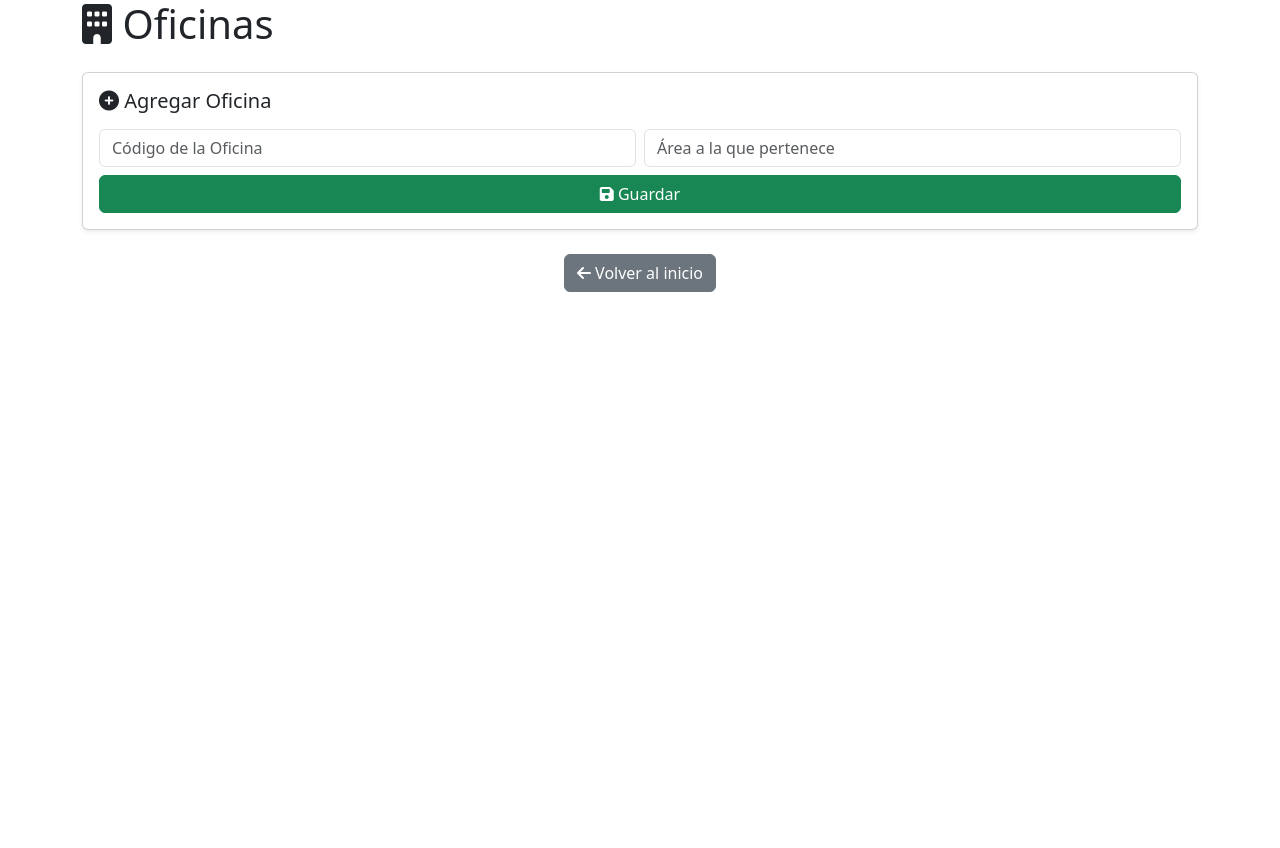
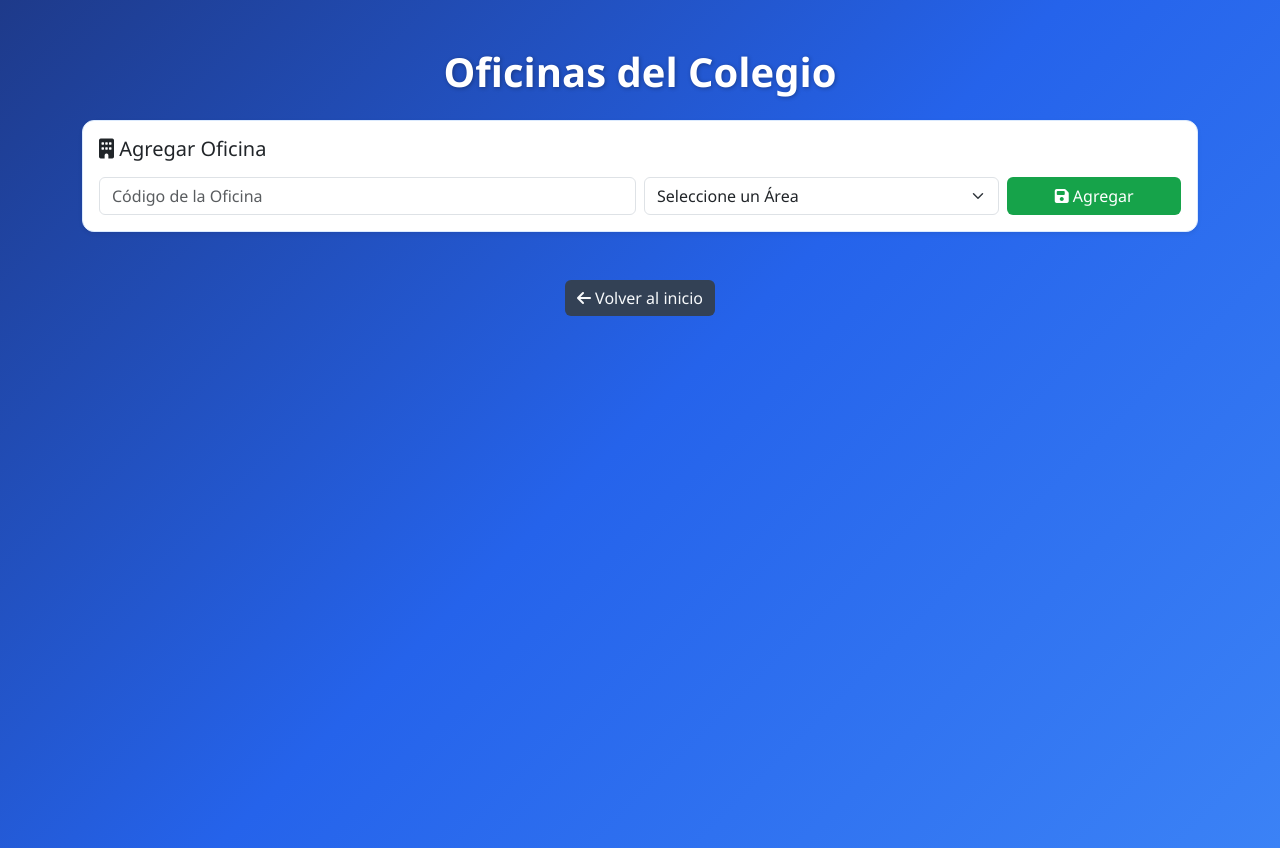
Before and after one commit to Drownfe/CRUD-CAMBRIDGE, a Flask app: page /oficinas in a window 1280 px wide. Before the commit the page ends 292 px from the top, so only its background shows below. Run offline with Flask 3, Linux system fonts and the light colour scheme; data that the repository does not hold is empty; some libraries are stand-ins or nearby versions.

Commit message:
CRUD OFICINAS  completado, separado HTML CSS y JS, funcional

```diff
--- a/app.py
+++ b/app.py
@@ -50,7 +50,12 @@ class Oficina(db.Model):
     empleados = db.relationship("Empleado", backref="oficina", cascade="all, delete", passive_deletes=True)
 
     def to_dict(self):
-        return {"id": self.id_oficina, "codigo": self.codigo, "idArea": self.id_area}
+        return {
+            "id": self.id_oficina,
+            "codigo": self.codigo,
+            "idArea": self.id_area,
+            "areaNombre": self.area.nombre if self.area else None
+        }
 class Empleado(db.Model):
     __tablename__ = "empleados"
     id_empleado = db.Column(db.Integer, primary_key=True, autoincrement=True)
@@ -353,38 +358,116 @@ def delete_empleado(id):
         }), 400
 
 
-# ==============================================
+# ==========================
 # API OFICINAS
-# ==============================================
+# ==========================
 
 @app.route("/api/oficinas", methods=["GET"])
 def get_oficinas():
     oficinas = Oficina.query.all()
     return jsonify([o.to_dict() for o in oficinas])
 
+
 @app.route("/api/oficinas", methods=["POST"])
 def add_oficina():
     data = request.json
-    nueva_oficina = Oficina(codigo=data["codigo"], id_area=data["idArea"])
+    codigo = data.get("codigo", "").strip().title()
+    id_area = data.get("idArea")
+
+    # Validación: código obligatorio y longitud
+    if len(codigo) < 2 or len(codigo) > 100:
+        return jsonify({
+            "status": "error",
+            "message": "⚠️ El código de la oficina debe tener entre 2 y 100 caracteres."
+        }), 400
+
+    # Validación: unicidad de código
+    existente = Oficina.query.filter_by(codigo=codigo).first()
+    if existente:
+        return jsonify({
+            "status": "error",
+            "message": "⚠️ Ya existe una oficina con ese código."
+        }), 400
+
+    # Validación: el área debe existir
+    if not Area.query.get(id_area):
+        return jsonify({
+            "status": "error",
+            "message": "⚠️ El área seleccionada no existe."
+        }), 400
+
+    nueva_oficina = Oficina(codigo=codigo, id_area=id_area)
     db.session.add(nueva_oficina)
     db.session.commit()
-    return jsonify(nueva_oficina.to_dict()), 201
+
+    return jsonify({
+        "status": "ok",
+        "message": "Oficina agregada con éxito ✅",
+        "oficina": nueva_oficina.to_dict()
+    }), 201
+
 
 @app.route("/api/oficinas/<int:id>", methods=["PUT"])
 def update_oficina(id):
     oficina = Oficina.query.get_or_404(id)
     data = request.json
-    oficina.codigo = data.get("codigo", oficina.codigo)
-    oficina.id_area = data.get("idArea", oficina.id_area)
+
+    codigo = data.get("codigo", "").strip().title()
+    id_area = data.get("idArea")
+
+    # Validación: longitud
+    if len(codigo) < 2 or len(codigo) > 100:
+        return jsonify({
+            "status": "error",
+            "message": "⚠️ El código de la oficina debe tener entre 2 y 100 caracteres."
+        }), 400
+
+    # Validación: unicidad (ignora la misma oficina)
+    existente = Oficina.query.filter(
+        Oficina.codigo.ilike(codigo),
+        Oficina.id_oficina != id
+    ).first()
+    if existente:
+        return jsonify({
+            "status": "error",
+            "message": "⚠️ Ya existe otra oficina con ese código."
+        }), 400
+
+    # Validación: área existente
+    if id_area and not Area.query.get(id_area):
+        return jsonify({
+            "status": "error",
+            "message": "⚠️ El área seleccionada no existe."
+        }), 400
+
+    oficina.codigo = codigo
+    oficina.id_area = id_area if id_area else oficina.id_area
     db.session.commit()
-    return jsonify(oficina.to_dict())
+
+    return jsonify({
+        "status": "ok",
+        "message": "Oficina actualizada con éxito ✅",
+        "oficina": oficina.to_dict()
+    })
+
 
 @app.route("/api/oficinas/<int:id>", methods=["DELETE"])
 def delete_oficina(id):
     oficina = Oficina.query.get_or_404(id)
-    db.session.delete(oficina)
-    db.session.commit()
-    return jsonify({"message": "Oficina eliminada"})
+    try:
+        db.session.delete(oficina)
+        db.session.commit()
+        return jsonify({
+            "status": "ok",
+            "message": "Oficina eliminada con éxito 🗑️"
+        })
+    except IntegrityError:
+        db.session.rollback()
+        return jsonify({
+            "status": "error",
+            "message": "⚠️ No se puede eliminar la oficina porque tiene empleados asociados."
+        }), 400
+
 
 # ==============================================
 # API SALONES
--- /dev/null
+++ b/static/css/oficinas.css
@@ -0,0 +1,77 @@
+/* =======================
+   OFICINAS DEL COLEGIO
+   Estilo académico sobrio
+======================= */
+
+/* Fondo general */
+body {
+    background: linear-gradient(135deg, #1e3a8a 0%, #2563eb 50%, #3b82f6 100%) !important;
+    font-family: 'Segoe UI', Tahoma, Geneva, Verdana, sans-serif;
+    color: #1e293b;
+    min-height: 100vh;
+}
+
+/* Título */
+h1 {
+    font-weight: 700;
+    color: #ffffff;
+    text-shadow: 1px 1px 4px rgba(0,0,0,0.3);
+}
+
+/* Tarjeta formulario */
+.form-card {
+    border-radius: 12px;
+    background: #ffffff;
+    border: 1px solid #dbeafe;
+    box-shadow: 0px 4px 15px rgba(0,0,0,0.08);
+}
+
+/* Inputs */
+.form-control,
+.form-select {
+    border-radius: 6px;
+}
+.form-control:focus,
+.form-select:focus {
+    border-color: #2563eb;
+    box-shadow: 0 0 5px rgba(37, 99, 235, 0.3);
+}
+
+/* Botones */
+.btn-success { background-color: #16a34a; border: none; }
+.btn-success:hover { background-color: #15803d; }
+
+.btn-primary { background-color: #2563eb; border: none; }
+.btn-primary:hover { background-color: #1d4ed8; }
+
+.btn-warning { background-color: #fbbf24; border: none; color: #1e293b; }
+.btn-warning:hover { background-color: #f59e0b; }
+
+.btn-danger { background-color: #ef4444; border: none; }
+.btn-danger:hover { background-color: #dc2626; }
+
+.btn-secondary { background-color: #334155; border: none; color: #f8fafc; }
+.btn-secondary:hover { background-color: #1e293b; }
+
+/* Tarjetas de oficinas */
+.custom-card {
+    border: 1px solid #dbeafe;
+    border-radius: 10px;
+    background: #f9fafb;
+    margin-bottom: 20px;
+    transition: transform 0.2s ease, box-shadow 0.2s ease;
+}
+.custom-card:hover {
+    transform: translateY(-2px);
+    box-shadow: 0px 6px 16px rgba(37, 99, 235, 0.25);
+}
+.custom-card .card-header {
+    background: #f1f5f9;
+    color: #1e3a8a;
+    font-weight: 600;
+    border-bottom: 1px solid #e2e8f0;
+    padding: 10px 15px;
+    display: flex;
+    justify-content: space-between;
+    align-items: center;
+}
--- /dev/null
+++ b/static/js/oficinas.js
@@ -0,0 +1,159 @@
+// ==========================
+// CARGAR AREAS PARA SELECTS
+// ==========================
+async function cargarAreasSelect() {
+    const res = await fetch("/api/areas");
+    const areas = await res.json();
+
+    const selectAdd = document.getElementById("idArea");
+    const selectEdit = document.getElementById("editIdArea");
+
+    [selectAdd, selectEdit].forEach(select => {
+        select.innerHTML = '<option value="">Seleccione un Área</option>';
+        areas.forEach(area => {
+            const opt = document.createElement("option");
+            opt.value = area.id;
+            opt.textContent = area.nombre;
+            select.appendChild(opt);
+        });
+    });
+}
+
+// ==========================
+// CARGAR OFICINAS (READ)
+// ==========================
+async function cargarOficinas() {
+    try {
+        const res = await fetch("/api/oficinas");
+        const oficinas = await res.json();
+
+        const container = document.getElementById("oficinasContainer");
+        container.innerHTML = "";
+
+        oficinas.forEach(ofi => {
+            const card = document.createElement("div");
+            card.className = "col-lg-6 col-md-8 mb-3";
+            card.innerHTML = `
+                <div class="card custom-card">
+                    <div class="card-header d-flex justify-content-between align-items-center">
+                        <span><i class="fas fa-building"></i> ${ofi.codigo} <br>
+                        <small>Área: ${ofi.areaNombre}</small></span>
+                        <div>
+                            <button class="btn btn-sm btn-warning me-2" onclick="editarOficina(${ofi.id}, '${ofi.codigo}', ${ofi.idArea})">
+                                <i class="fas fa-edit"></i> Editar
+                            </button>
+                            <button class="btn btn-sm btn-danger" onclick="eliminarOficina(${ofi.id})">
+                                <i class="fas fa-trash"></i> Eliminar
+                            </button>
+                        </div>
+                    </div>
+                </div>
+            `;
+            container.appendChild(card);
+        });
+    } catch (error) {
+        console.error("Error al cargar oficinas:", error);
+    }
+}
+
+// ==========================
+// CREAR OFICINA (CREATE)
+// ==========================
+document.getElementById("formOficina").addEventListener("submit", async function(e) {
+    e.preventDefault();
+
+    const data = {
+        codigo: document.getElementById("codigo").value.trim(),
+        idArea: document.getElementById("idArea").value
+    };
+
+    try {
+        const response = await fetch("/api/oficinas", {
+            method: "POST",
+            headers: { "Content-Type": "application/json" },
+            body: JSON.stringify(data)
+        });
+
+        const result = await response.json();
+
+        if (response.ok && result.status !== "error") {
+            alert("Oficina agregada correctamente ✅");
+            this.reset();
+            cargarOficinas();
+        } else {
+            alert("⚠️ " + result.message);
+        }
+    } catch (error) {
+        console.error("Error al crear oficina:", error);
+    }
+});
+
+// ==========================
+// EDITAR OFICINA (UPDATE)
+// ==========================
+function editarOficina(id, codigo, idArea) {
+    document.getElementById("editIdOficina").value = id;
+    document.getElementById("editCodigo").value = codigo;
+    document.getElementById("editIdArea").value = idArea;
+
+    new bootstrap.Modal(document.getElementById("modalEditarOficina")).show();
+}
+
+document.getElementById("formEditarOficina").addEventListener("submit", async function(e) {
+    e.preventDefault();
+
+    const id = document.getElementById("editIdOficina").value;
+    const data = {
+        codigo: document.getElementById("editCodigo").value.trim(),
+        idArea: document.getElementById("editIdArea").value
+    };
+
+    try {
+        const response = await fetch(`/api/oficinas/${id}`, {
+            method: "PUT",
+            headers: { "Content-Type": "application/json" },
+            body: JSON.stringify(data)
+        });
+
+        const result = await response.json();
+
+        if (response.ok && result.status !== "error") {
+            alert("Oficina actualizada correctamente ✅");
+            bootstrap.Modal.getInstance(document.getElementById("modalEditarOficina")).hide();
+            cargarOficinas();
+        } else {
+            alert("⚠️ " + result.message);
+        }
+    } catch (error) {
+        console.error("Error al actualizar oficina:", error);
+    }
+});
+
+// ==========================
+// ELIMINAR OFICINA (DELETE)
+// ==========================
+async function eliminarOficina(id) {
+    if (!confirm("¿Seguro que quieres eliminar esta oficina?")) return;
+
+    try {
+        const response = await fetch(`/api/oficinas/${id}`, { method: "DELETE" });
+        const result = await response.json();
+
+        if (response.ok && result.status !== "error") {
+            alert("Oficina eliminada correctamente 🗑️");
+            cargarOficinas();
+        } else {
+            alert("⚠️ " + result.message);
+        }
+    } catch (error) {
+        console.error("Error al eliminar oficina:", error);
+    }
+}
+
+// ==========================
+// INICIALIZAR
+// ==========================
+document.addEventListener("DOMContentLoaded", () => {
+    cargarAreasSelect();
+    cargarOficinas();
+});
--- a/templates/Oficinas/oficinas.html
+++ b/templates/Oficinas/oficinas.html
@@ -1,43 +1,56 @@
 <!DOCTYPE html>
 <html lang="es">
 <head>
-    <meta charset="UTF-8" />
+    <meta charset="UTF-8">
     <title>Oficinas del Colegio</title>
+
+    <!-- Bootstrap -->
     <link href="https://cdn.jsdelivr.net/npm/bootstrap@5.3.2/dist/css/bootstrap.min.css" rel="stylesheet">
-    <link href="{{ url_for('static', filename='css/styles.css') }}" rel="stylesheet">
+
+    <!-- FontAwesome -->
     <script src="https://kit.fontawesome.com/c7eadad438.js" crossorigin="anonymous"></script>
+
+    <!-- CSS propio -->
+    <link href="{{ url_for('static', filename='css/oficinas.css') }}" rel="stylesheet">
 </head>
 <body>
-    <div class="container">
-        <h1 class="page-title mb-4"><i class="fas fa-building"></i> Oficinas</h1>
+    <div class="container mt-5">
+        <!-- Título -->
+        <h1 class="text-center mb-4">Oficinas del Colegio</h1>
 
-        <!-- Formulario compacto para crear oficina -->
-        <div class="card form-card shadow-sm">
+        <!-- Formulario para agregar oficina -->
+        <div class="card form-card shadow-sm mb-4">
             <div class="card-body">
-            <h5 class="card-title mb-3"><i class="fas fa-plus-circle"></i> Agregar Oficina</h5>
-            <form id="formOficina" class="row g-2 align-items-center">
-              <div class="col-md-6"><input type="text" id="codigo" class="form-control" placeholder="Código de la Oficina" required></div>
-              <div class="col-md-6"><input type="text" id="idArea" class="form-control" placeholder="Área a la que pertenece"></div>
-              <div class="col-md-12 d-grid">
-                <button type="submit" class="btn btn-success"><i class="fas fa-save"></i> Guardar</button>
+                <h5 class="card-title mb-3"><i class="fas fa-building"></i> Agregar Oficina</h5>
+                <form id="formOficina" class="row g-2">
+                    <div class="col-md-6">
+                        <input type="text" id="codigo" class="form-control" placeholder="Código de la Oficina" required>
+                    </div>
+                    <div class="col-md-4">
+                        <select id="idArea" class="form-select" required>
+                            <option value="">Seleccione un Área</option>
+                        </select>
+                    </div>
+                    <div class="col-md-2 d-grid">
+                        <button type="submit" class="btn btn-success"><i class="fas fa-save"></i> Agregar</button>
                     </div>
                 </form>
             </div>
         </div>
 
-        <!-- Contenedor oficinas -->
+        <!-- Contenedor dinámico de oficinas -->
         <div id="oficinasContainer" class="row justify-content-center"></div>
 
         <!-- Botón volver -->
         <div class="text-center mt-4">
-            <a href="/" class="btn btn-secondary btn-custom">
+            <a href="/" class="btn btn-secondary">
                 <i class="fas fa-arrow-left"></i> Volver al inicio
             </a>
         </div>
     </div>
 
     <!-- Modal Editar Oficina -->
-    <div class="modal fade" id="modalEditar" tabindex="-1" aria-hidden="true">
+    <div class="modal fade" id="modalEditarOficina" tabindex="-1" aria-hidden="true">
         <div class="modal-dialog">
             <div class="modal-content">
                 <div class="modal-header">
@@ -45,127 +58,29 @@
                     <button type="button" class="btn-close" data-bs-dismiss="modal"></button>
                 </div>
                 <div class="modal-body">
-            <form id="formEditar">
-              <input type="hidden" id="editId">
-              <div class="mb-2"><input type="text" id="editCodigo" class="form-control" placeholder="Código de la Oficina" required></div>
-              <div class="mb-2"><input type="text" id="editIdArea" class="form-control" placeholder="Área a la que pertenece"></div>
-              <button type="submit" class="btn btn-primary">Guardar cambios</button>
+                    <form id="formEditarOficina" class="row g-2">
+                        <input type="hidden" id="editIdOficina">
+                        <div class="col-md-6">
+                            <input type="text" id="editCodigo" class="form-control" placeholder="Código de la Oficina" required>
+                        </div>
+                        <div class="col-md-6">
+                            <select id="editIdArea" class="form-select" required>
+                                <option value="">Seleccione un Área</option>
+                            </select>
+                        </div>
+                        <div class="col-12 mt-3">
+                            <button type="submit" class="btn btn-primary w-100">Guardar cambios</button>
+                        </div>
                     </form>
                 </div>
             </div>
         </div>
     </div>
 
-    <script>
-    // ====== CARGAR OFICINAS (READ) ======
-    async function cargarOficinas() {
-        const res = await fetch("/api/oficinas");
-        const oficinas = await res.json();
+    <!-- Bootstrap JS -->
+    <script src="https://cdn.jsdelivr.net/npm/bootstrap@5.3.2/dist/js/bootstrap.bundle.min.js"></script>
 
-        const container = document.getElementById("oficinasContainer");
-        container.innerHTML = "";
-
-        oficinas.forEach(ofi => {
-            const card = document.createElement("div");
-            card.className = "col-lg-6 col-md-8";
-            card.innerHTML = `
-                <div class="card custom-card">
-                    <div class="card-header d-flex justify-content-between align-items-center">
-                        <span><i class="fas fa-building"></i> ${ofi.codigo}</span>
-                        <div>
-                            <button class="btn btn-sm btn-warning me-2" onclick="editarOficina('${ofi._id}', '${ofi.codigo}', '${ofi.idArea || ""}')">
-                                <i class="fas fa-edit"></i> Editar
-                            </button>
-                            <button class="btn btn-sm btn-danger" onclick="eliminarOficina('${ofi._id}')">
-                                <i class="fas fa-trash"></i> Eliminar
-                            </button>
-                        </div>
-                    </div>
-                    <ul class="list-group list-group-flush">
-                        <li class="list-group-item"><strong>Área:</strong> ${ofi.idArea || "-"}</li>
-                        <li class="list-group-item"><strong>Empleados:</strong> ${ofi.empleados ? ofi.empleados.length : 0}</li>
-                    </ul>
-                </div>
-            `;
-            container.appendChild(card);
-        });
-    }
-
-    // ====== CREAR OFICINA (CREATE) ======
-    document.getElementById("formOficina").addEventListener("submit", async function(e) {
-        e.preventDefault();
-
-        const data = {
-            codigo: document.getElementById("codigo").value.trim(),
-            idArea: document.getElementById("idArea").value.trim(),
-            empleados: []
-        };
-
-        const response = await fetch("/api/oficinas", {
-            method: "POST",
-            headers: { "Content-Type": "application/json" },
-            body: JSON.stringify(data)
-        });
-
-        if (response.ok) {
-            alert("Oficina creada correctamente ✅");
-            document.getElementById("formOficina").reset();
-            cargarOficinas();
-        } else {
-            alert("Error al crear la oficina ❌");
-        }
-    });
-
-    // ====== EDITAR OFICINA (UPDATE) ======
-    function editarOficina(id, codigo, idArea) {
-        document.getElementById("editId").value = id;
-        document.getElementById("editCodigo").value = codigo;
-        document.getElementById("editIdArea").value = idArea;
-        new bootstrap.Modal(document.getElementById("modalEditar")).show();
-    }
-
-    document.getElementById("formEditar").addEventListener("submit", async function(e) {
-        e.preventDefault();
-
-        const id = document.getElementById("editId").value;
-        const data = {
-            codigo: document.getElementById("editCodigo").value.trim(),
-            idArea: document.getElementById("editIdArea").value.trim()
-        };
-
-        const response = await fetch(`/api/oficinas/${id}`, {
-            method: "PUT",
-            headers: { "Content-Type": "application/json" },
-            body: JSON.stringify(data)
-        });
-
-        if (response.ok) {
-            alert("Oficina actualizada correctamente ✅");
-            bootstrap.Modal.getInstance(document.getElementById("modalEditar")).hide();
-            cargarOficinas();
-        } else {
-            alert("Error al actualizar la oficina ❌");
-        }
-    });
-
-    // ====== ELIMINAR OFICINA (DELETE) ======
-    async function eliminarOficina(id) {
-        if (!confirm("¿Seguro que quieres eliminar esta oficina?")) return;
-
-        const response = await fetch(`/api/oficinas/${id}`, { method: "DELETE" });
-
-        if (response.ok) {
-            alert("Oficina eliminada correctamente 🗑️");
-            cargarOficinas();
-        } else {
-            alert("Error al eliminar la oficina ❌");
-        }
-    }
-
-    // Cargar oficinas al inicio
-    cargarOficinas();
-    </script>
-
-    <script src="https://cdn.jsdelivr.net/npm/bootstrap@5.3.2/dist/js/bootstrap.bundle.min.js"></script>
+    <!-- JS propio -->
+    <script src="{{ url_for('static', filename='js/oficinas.js') }}"></script>
 </body>
 </html>
```
Lines whose indentation alone changed are shown as unchanged.
